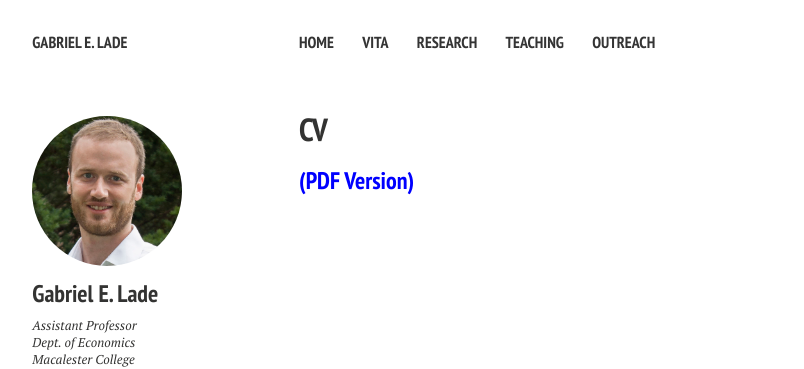
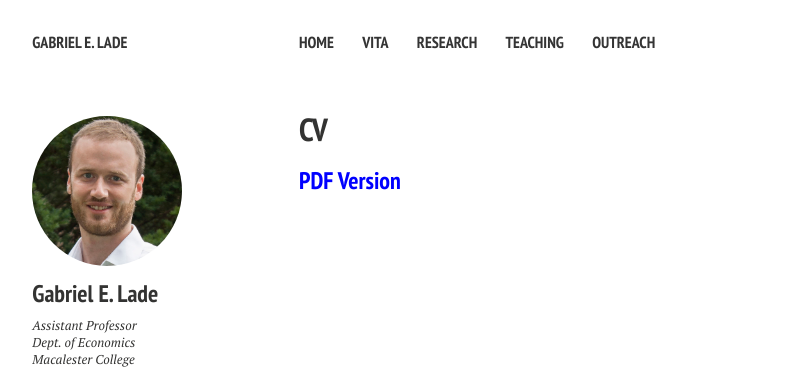
Before and after one commit to gabe-lade/gabe-lade.github.io, a Jekyll site: the page built from vita.md, in a window 1280 px wide. Shown: the top 369 px of the page, without its empty margins (21-825 px from the left). Built offline with Jekyll 4.4.1, drawn with Linux system fonts in a browser that asks for light colours; nearby versions of some CDN libraries; some web fonts are replaced.

Commit message:
Update vita.md

```diff
--- a/vita.md
+++ b/vita.md
@@ -3,4 +3,4 @@ layout: page
 title: "CV"
 ---
 
-### [<span style="color:blue">(PDF Version)</span>](https://rawcdn.githack.com/gabe-lade/MyFiles/08ed26924e1cf639b07a58941f0fb10b54acfd1d/Lade_CV.pdf)
+### [<span style="color:blue">PDF Version</span>](https://rawcdn.githack.com/gabe-lade/MyFiles/8b5c7399096bcc23fc74b09bbae07ddd585208f2/Lade_CV.pdf)
```
